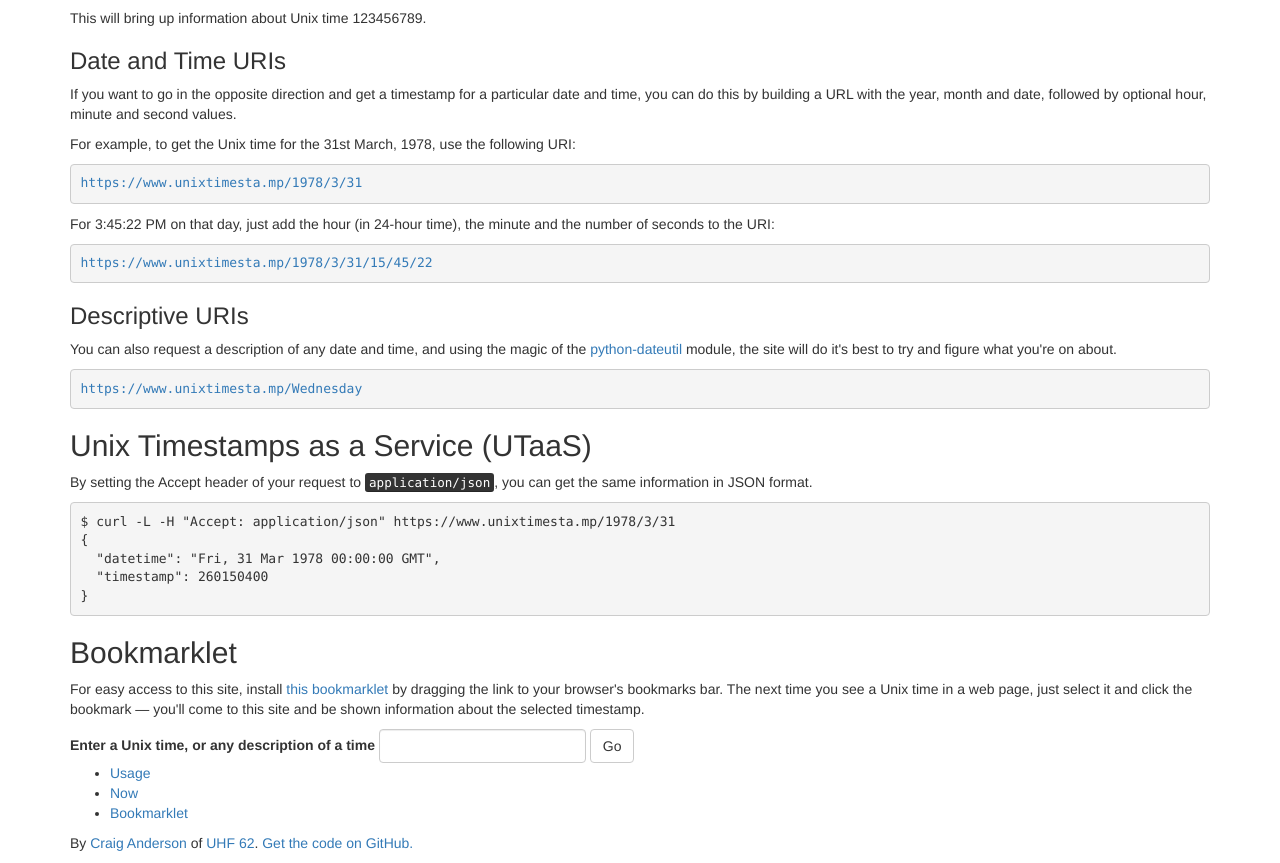
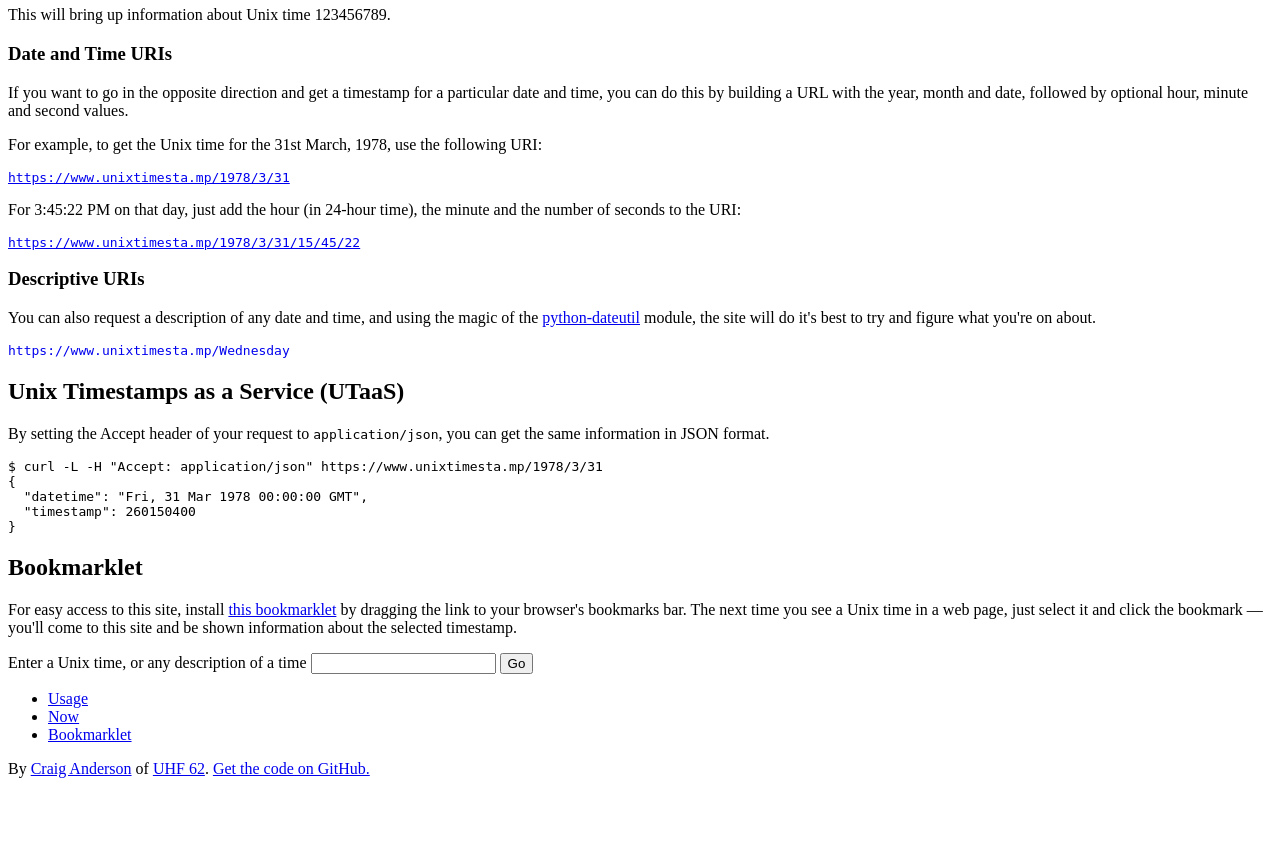
Before and after one commit to craiga/unixtimesta.mp, a Flask app: page /usage in a window 1280 px wide. Shown: the part 301-1164 px from the top of the page. After the commit the page ends 1079 px from the top, so only its background shows below. Run offline with Flask 2, Linux system fonts and the light colour scheme; parts of the project's set-up code (start-up, migrations or seed data) failed here and were passed over; some libraries are stand-ins or nearby versions.

Commit message:
Removing existing styling.

```diff
--- a/unixtimestamp/templates/base.html
+++ b/unixtimestamp/templates/base.html
@@ -6,23 +6,15 @@
         <meta name="viewport" content="width=device-width, initial-scale=1, shrink-to-fit=no">
         <meta http-equiv="x-ua-compatible" content="ie=edge">
         <meta name="format-detection" content="telephone=no">
-        <link rel="stylesheet" href="https://maxcdn.bootstrapcdn.com/bootstrap/3.3.7/css/bootstrap.min.css" integrity="sha384-BVYiiSIFeK1dGmJRAkycuHAHRg32OmUcww7on3RYdg4Va+PmSTsz/K68vbdEjh4u" crossorigin="anonymous">
-        <link rel="stylesheet" href="https://maxcdn.bootstrapcdn.com/bootswatch/3.3.7/readable/bootstrap.min.css" integrity="sha384-Li5uVfY2bSkD3WQyiHX8tJd0aMF91rMrQP5aAewFkHkVSTT2TmD2PehZeMmm7aiL" crossorigin="anonymous">
         <link type="text/plain" rel="author" href="/humans.txt" />
     </head>
     <body>
-
-        <div class="container">
-            <div class="row">
-                <div class="col-xs-12">
         <h1>{{ self.title() }}</h1>
         {% block body %}{% endblock %}
-                    <form action="/" method="post" class="form-inline">
-                        <div class="form-group">
+        <form action="/" method="post">
               <label for="time">Enter a Unix time, or any description of a time</label>
-                            <input type="text" name="time" id="time" value="" class="form-control" />
-                            <input type="submit" value="Go" class="btn btn-default" />
-                        </div>
+              <input type="text" name="time" id="time" value="" />
+              <input type="submit" value="Go" />
         </form>
         <ul>
             <li><a href="/usage">Usage</a></li>
@@ -30,24 +22,10 @@
             <li><a href="javascript:var%20s=null;if(window.getSelection)s=window.getSelection();else%20if(document.getSelection)s=document.getSelection();else%20if(document.selection)s=document.selection.createRange().text;url=%27http://unixtimesta.mp/%27;if(s)url+=encodeURIComponent(s);document.location.href=url;">Bookmarklet</a></li>
         </ul>
         <p>By <a href="https://www.craiga.id.au">Craig Anderson</a> of <a href="https://www.uhf62.co.uk">UHF 62</a>. <a href="https://github.com/craiga/unixtimesta.mp">Get the code on GitHub.</a></p>
-                </div>
-            </div>
-        </div>
-        <a href="https://github.com/craiga/unixtimesta.mp"><img style="position: absolute; top: 0; right: 0; border: 0;" class="hidden-xs" src="https://camo.githubusercontent.com/a6677b08c955af8400f44c6298f40e7d19cc5b2d/68747470733a2f2f73332e616d617a6f6e6177732e636f6d2f6769746875622f726962626f6e732f666f726b6d655f72696768745f677261795f3664366436642e706e67" alt="Fork me on GitHub" data-canonical-src="https://s3.amazonaws.com/github/ribbons/forkme_right_gray_6d6d6d.png"></a>
         <script src="https://code.jquery.com/jquery-3.1.1.slim.min.js"
                 integrity="sha256-/SIrNqv8h6QGKDuNoLGA4iret+kyesCkHGzVUUV0shc="
                 crossorigin="anonymous"></script>
         {% block script %}{% endblock %}
-        {% if ga_tracking_id %}
-            <script>
-                (function(i,s,o,g,r,a,m){i['GoogleAnalyticsObject']=r;i[r]=i[r]||function(){
-                (i[r].q=i[r].q||[]).push(arguments)},i[r].l=1*new Date();a=s.createElement(o),
-                m=s.getElementsByTagName(o)[0];a.async=1;a.src=g;m.parentNode.insertBefore(a,m)
-                })(window,document,'script','https://www.google-analytics.com/analytics.js','ga');
-                ga('create', '{{ ga_tracking_id }}', {'siteSpeedSampleRate': 100});
-                ga('send', 'pageview');
-            </script>
-        {% endif %}
         {% if sentry_public_dsn %}
             <script src="https://cdn.ravenjs.com/3.22.3/raven.min.js"></script>
             <script>
```
Lines whose indentation alone changed are shown as unchanged.
